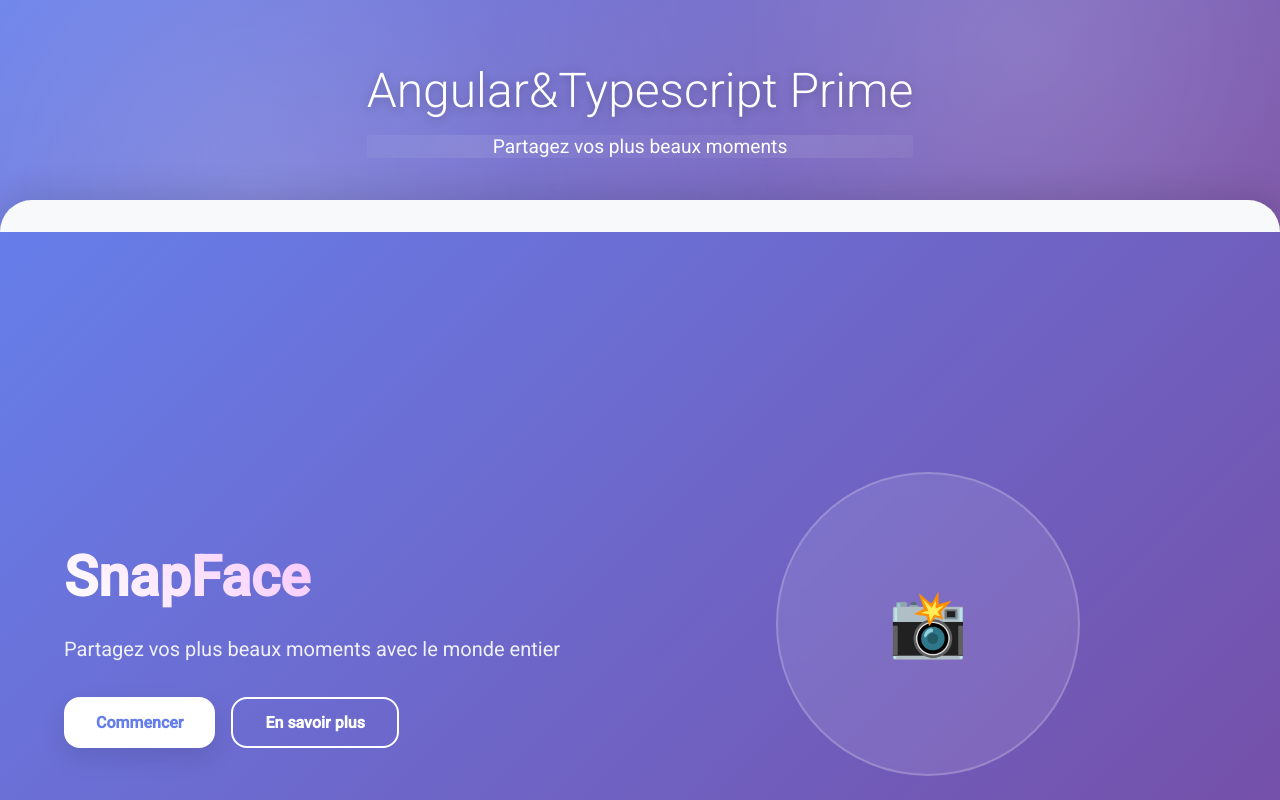
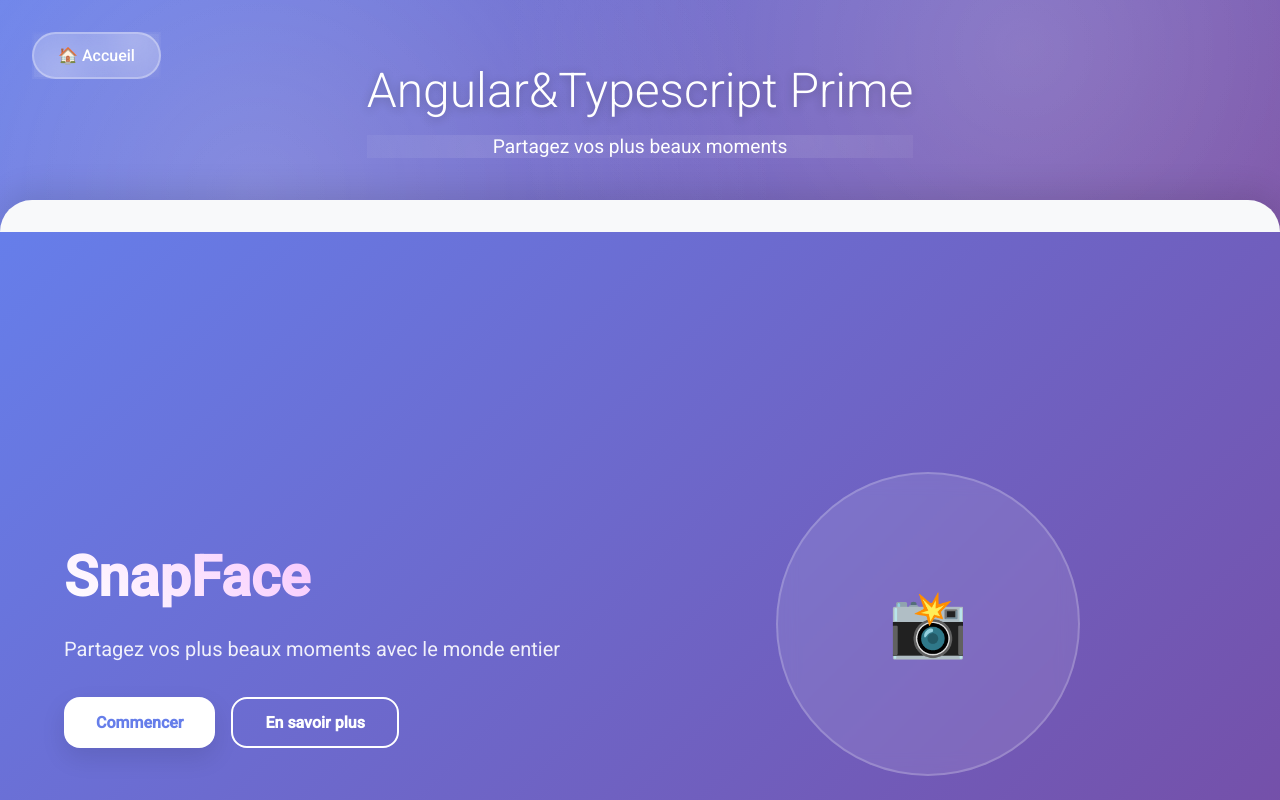
Before and after one commit to Toxi92/Angular-SnapFace, an Angular app: page / in a window 1280 px wide. Built offline with nearby package versions, Linux system fonts and the light colour scheme.

Commit message:
Bouton home dans le header

```diff
--- a/src/app/header/header.html
+++ b/src/app/header/header.html
@@ -1,3 +1,6 @@
+<div class="header-nav">
+  <a routerLink="" class="btn-home">🏠 Accueil</a>
+</div>
 <div class="header-content">
   <h1>Angular&Typescript Prime</h1>
   <p>Partagez vos plus beaux moments</p>
--- a/src/app/header/header.scss
+++ b/src/app/header/header.scss
@@ -30,6 +30,52 @@
   }
 }
 
+.header-nav {
+  position: absolute;
+  top: 2rem;
+  left: 2rem;
+  z-index: 1000;
+  transform: translateZ(0);
+  pointer-events: auto;
+}
+
+.btn-home {
+  display: inline-block;
+  padding: 0.75rem 1.5rem;
+  background: rgba(255, 255, 255, 0.2);
+  color: white;
+  border: 2px solid rgba(255, 255, 255, 0.3);
+  border-radius: 2rem;
+  font-size: 1rem;
+  font-weight: 500;
+  cursor: pointer;
+  transition: all 0.3s ease;
+  backdrop-filter: blur(10px);
+  text-decoration: none;
+  user-select: none;
+  transform: translateZ(0);
+  pointer-events: auto;
+  position: relative;
+  z-index: 1001;
+
+  &:hover {
+    background: rgba(255, 255, 255, 0.3);
+    border-color: rgba(255, 255, 255, 0.5);
+    transform: translateY(-2px) translateZ(0);
+    box-shadow: 0 5px 15px rgba(0, 0, 0, 0.2);
+    color: white;
+  }
+
+  &:active {
+    transform: translateY(0) translateZ(0);
+  }
+
+  &:focus {
+    outline: none;
+    box-shadow: 0 0 0 3px rgba(255, 255, 255, 0.3);
+  }
+}
+
 // Animation d'entrée
 @keyframes fadeInUp {
   from {
--- a/src/app/header/header.ts
+++ b/src/app/header/header.ts
@@ -1,8 +1,9 @@
 import { Component } from '@angular/core';
+import { RouterLink } from '@angular/router';
 
 @Component({
   selector: 'app-header',
-  imports: [],
+  imports: [RouterLink],
   templateUrl: './header.html',
   styleUrl: './header.scss'
 })
```
